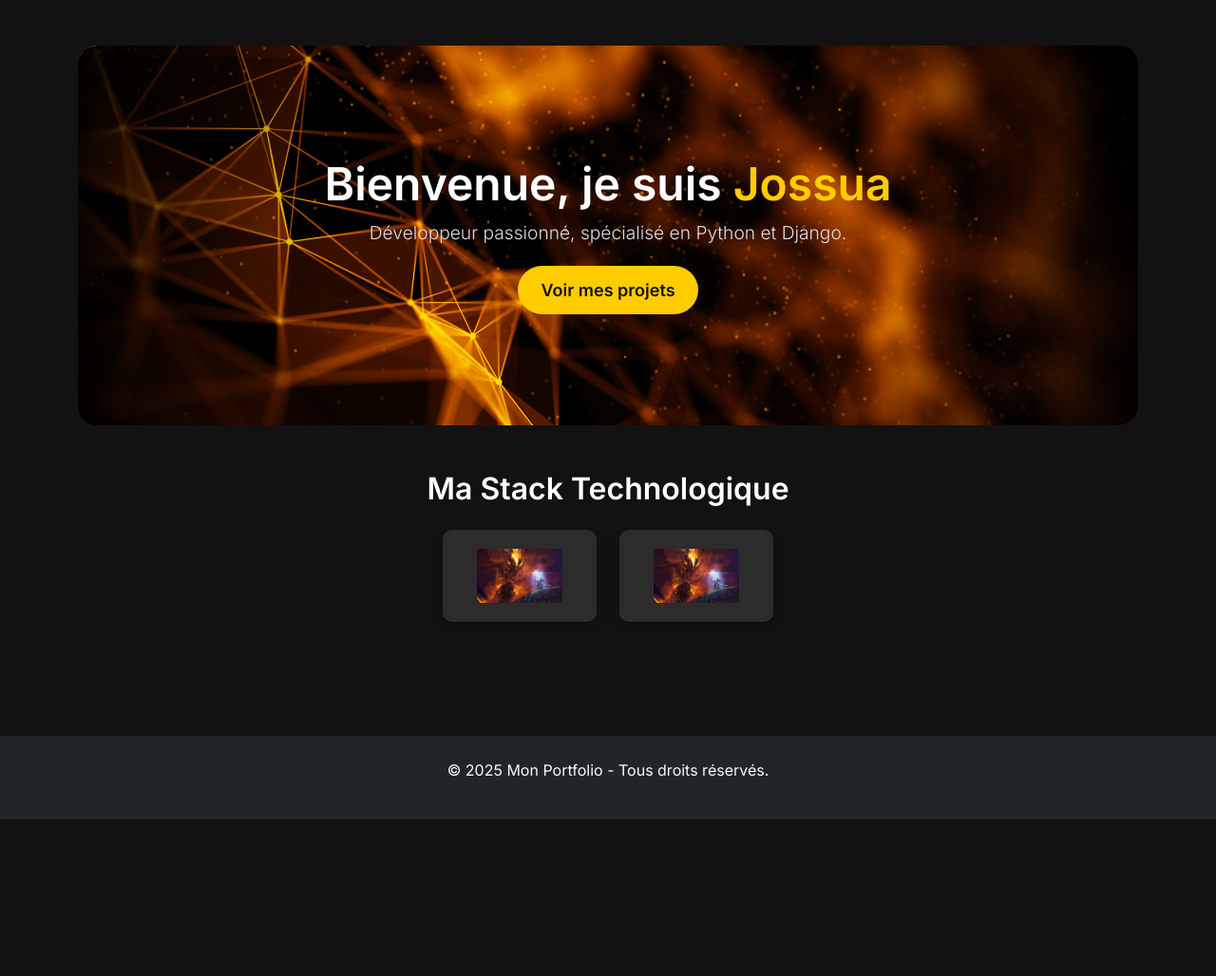
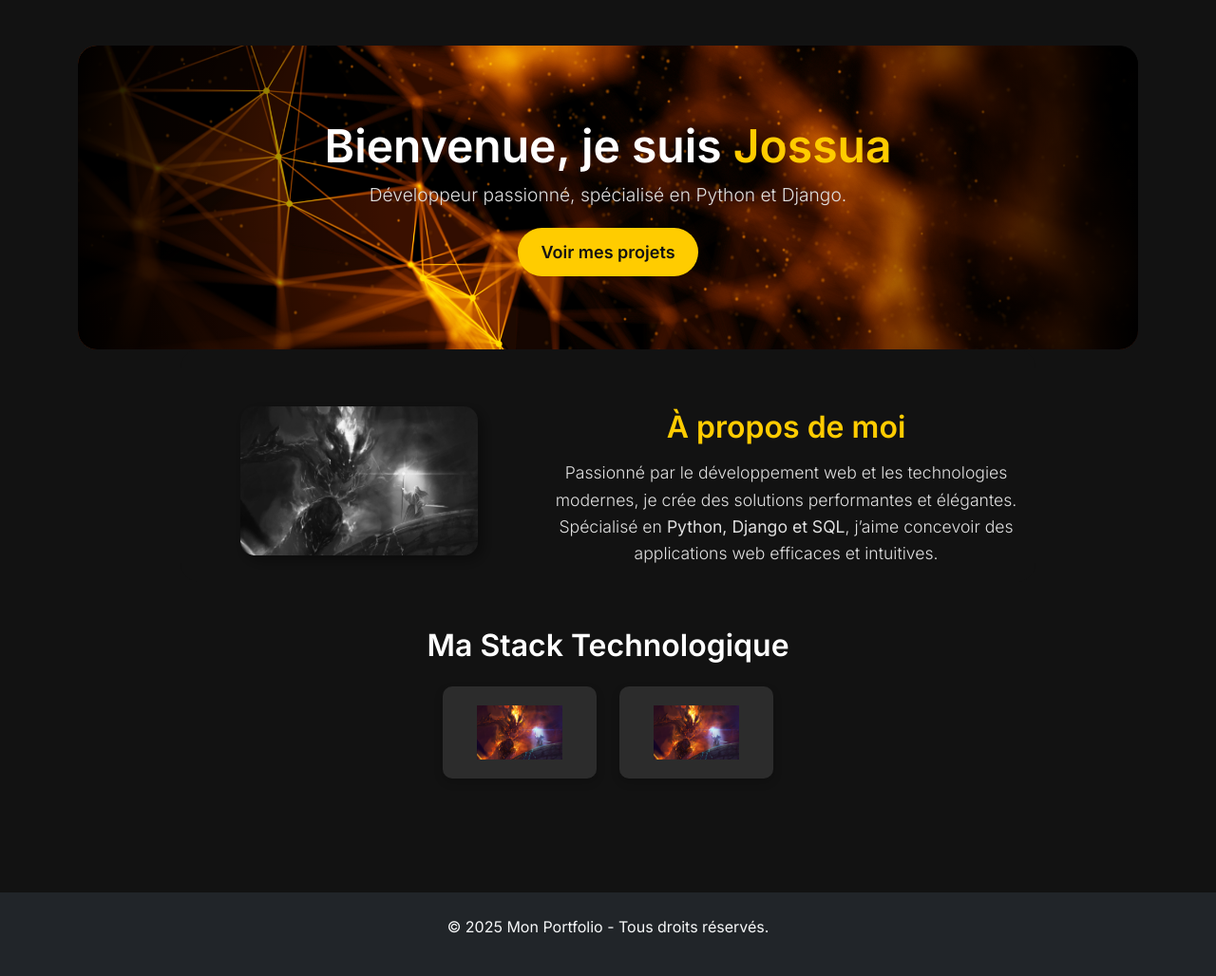
Before and after one commit to JossuaBELINCOVAREL/Portfolio_Jossua_BELINCOVAREL, a Django app: page / in a window 1280 px wide. Shown: the part 81-1109 px from the top of the page at 95% size. Before the commit the page ends 944 px from the top, so only its background shows below. Run offline with Django 5.2, Linux system fonts and the light colour scheme.

Commit message:
Fix HTML and CSS

```diff
--- a/main/static/main/styles.css
+++ b/main/static/main/styles.css
@@ -35,7 +35,7 @@ body {
 .hero {
     position: relative;
     width: 100%;
-    height: 50vh; /* Pleine hauteur */
+    height: 40vh; /* Pleine hauteur */
     background-image: url("{% static 'main/images/background.jpg' %}"); /* L'image de fond */
     background-size: cover;
     background-position: center;
@@ -57,7 +57,7 @@ body {
     width: 100%;
     height: 100%;
     background:
-        radial-gradient(circle, rgba(0, 0, 0, 0) 50%, rgb(0, 0, 0) 100%);
+        radial-gradient(circle, rgba(0, 0, 0, 0) 40%, rgb(0, 0, 0) 100%);
     border-radius: 20px; /* Assure que l'overlay ait aussi des bords arrondis */
     z-index: 1;
 }
@@ -109,22 +109,59 @@ body {
 .card-img-top {
     height: 300px; /* Ajuste la hauteur des images */
     object-fit: cover; /* Garde le bon ratio sans déformation */
-    border-radius: 10px;
+    border-radius: 5px;
 }
 
 /* Réduction de la taille des boutons du carrousel */
 .carousel-control-prev-icon,
 .carousel-control-next-icon {
     background-color: black; /* Rend les boutons visibles */
-    border-radius: 50%;
+    border-radius: 30%;
     padding: 10px;
 }
 
 /* Centrage et espacement */
 .card {
-    border-radius: 15px;
+    border-radius: 5px;
     box-shadow: 0px 4px 10px rgba(0, 0, 0, 0.2);
 }
+
+/* ✅ Section À Propos (version centrée et réduite) */
+.about-me {
+    background-color: #121212;
+    border-radius: 20px;
+    padding: 50px 0;
+    padding-bottom: 1rem !important; /* Réduction de l’espace sous la section */
+    max-width: 900px; /* Réduction de la largeur */
+    margin: 0 auto; /* Centre la section */
+    text-align: center; /* Pour une meilleure harmonie */
+}
+
+.about-img {
+    width: 100%;
+    max-width: 250px; /* Réduction de l'image */
+    border-radius: 15px;
+    filter: grayscale(100%);
+    box-shadow: 5px 5px 15px rgba(0, 0, 0, 0.4);
+}
+
+.about-title {
+    font-size: 2rem;
+    font-weight: 600;
+    color: #ffcc00;
+    margin: 15px 15px;
+}
+
+.about-text {
+    font-size: 1.1rem;
+    font-weight: 300;
+    color: #e0e0e0;
+    line-height: 1.6;
+    max-width: 700px; /* Réduction du texte pour un meilleur confort */
+    margin: 0 auto; /* Centre le texte */
+}
+
+
 
 /* Section des Stack Technologiques */
 .tech-stacks {
--- a/main/templates/main/home.html
+++ b/main/templates/main/home.html
@@ -11,6 +11,28 @@
         <a href="{% url 'projects' %}" class="btn-custom">Voir mes projets</a>
     </div>
 </header>
+
+<!-- Section À Propos -->
+<section class="about-me py-5">
+    <div class="container">
+        <div class="row align-items-center">
+            <!-- Image -->
+            <div class="col-md-5 text-center">
+                <img src="{% static 'C:\Users\jossu\Documents\perso\dev\portfolio\main\static\main\images\imgs.jpeg' %}" alt="Photo de moi" class="about-img">
+            </div>
+            <!-- Texte -->
+            <div class="col-md-7">
+                <h2 class="about-title">À propos de moi</h2>
+                <p class="about-text">
+                    Passionné par le développement web et les technologies modernes,
+                    je crée des solutions performantes et élégantes. Spécialisé en <strong>Python, Django et SQL</strong>,
+                    j’aime concevoir des applications web efficaces et intuitives.
+                </p>
+            </div>
+        </div>
+    </div>
+</section>
+
 <!-- Section Stack Technologies -->
 <section class="tech-stacks py-5">
     <div class="container">
@@ -31,4 +53,5 @@
         </div>
     </div>
 </section>
+
 {% endblock %}
--- a/main/templates/main/projects.html
+++ b/main/templates/main/projects.html
@@ -16,7 +16,7 @@
                             <img src="{% static 'main/images/imgs.jpeg' %}" class="card-img-top" alt="Projet 1">
                             <div class="card-body text-center">
                                 <h5 class="card-title">Projet 1</h5>
-                                <p class="card-text">Un projet innovant dans le domaine du développement web.</p>
+                                <p class="card-text">Un projet innovant dans le domaine du développement web. Lorem Ipsum is simply dummy text of the printing and typesetting industry. Lorem Ipsum has been the industry's standard dummy text ever since the 1500s, when an unknown printer took a galley of type and scrambled it to make a type specimen book.</p>
                             </div>
                         </div>
                     </div>
```
